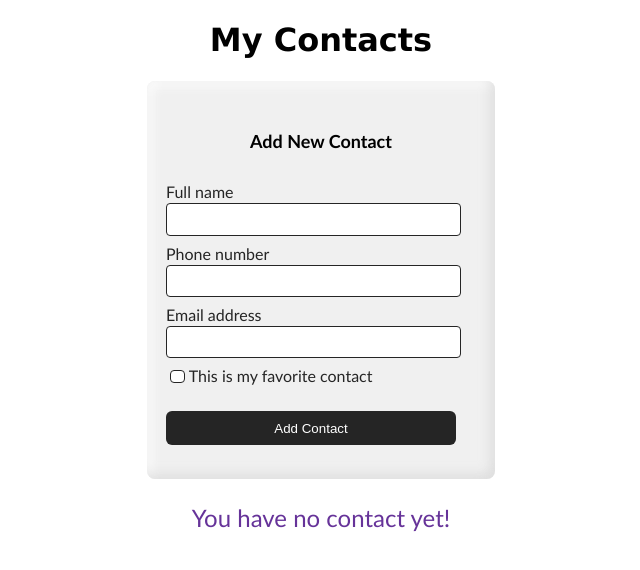
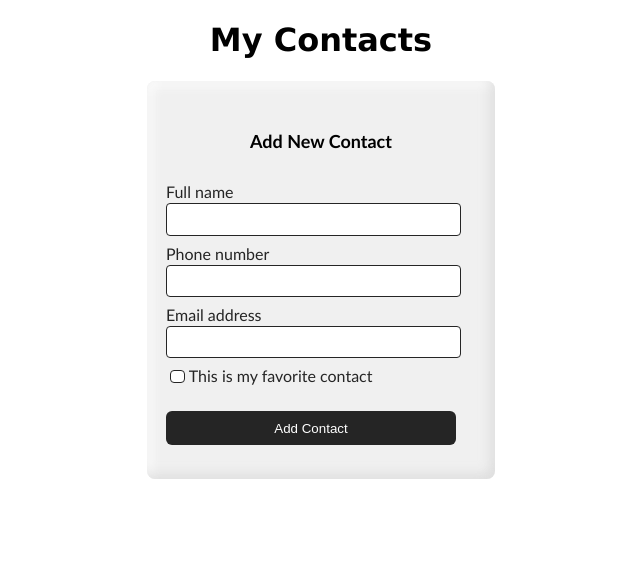
Before and after one commit to itsDonya/vue-tutorial, a Vue app: page / in a window 1280 px wide. Shown: the top 570 px of the page, without its empty margins (319-959 px from the left). Built offline with nearby package versions, Linux system fonts and the light colour scheme.

Commit message:
Contacts => More on Slots

```diff
--- a/src/App.vue
+++ b/src/App.vue
@@ -5,7 +5,7 @@
       <FormTitle />
     </AddContact>
     <ContactsContainer>
-      <template v-slot:my-contact>
+      <template v-slot:myContact>
         <MyContact
           v-for="friend in friends"
           :key="friend.id"
--- a/src/components/ContactsContainer.vue
+++ b/src/components/ContactsContainer.vue
@@ -1,8 +1,10 @@
 <template>
-  <slot name="my-contact">
-    <p>You have no contact yet!</p>
-  </slot>
+  <div id="contacts-container" v-if="$slots.myContact">
+    <slot name="myContact"></slot>
+  </div>
 </template>
+
+<script></script>
 
 <style scoped>
 p {
```
